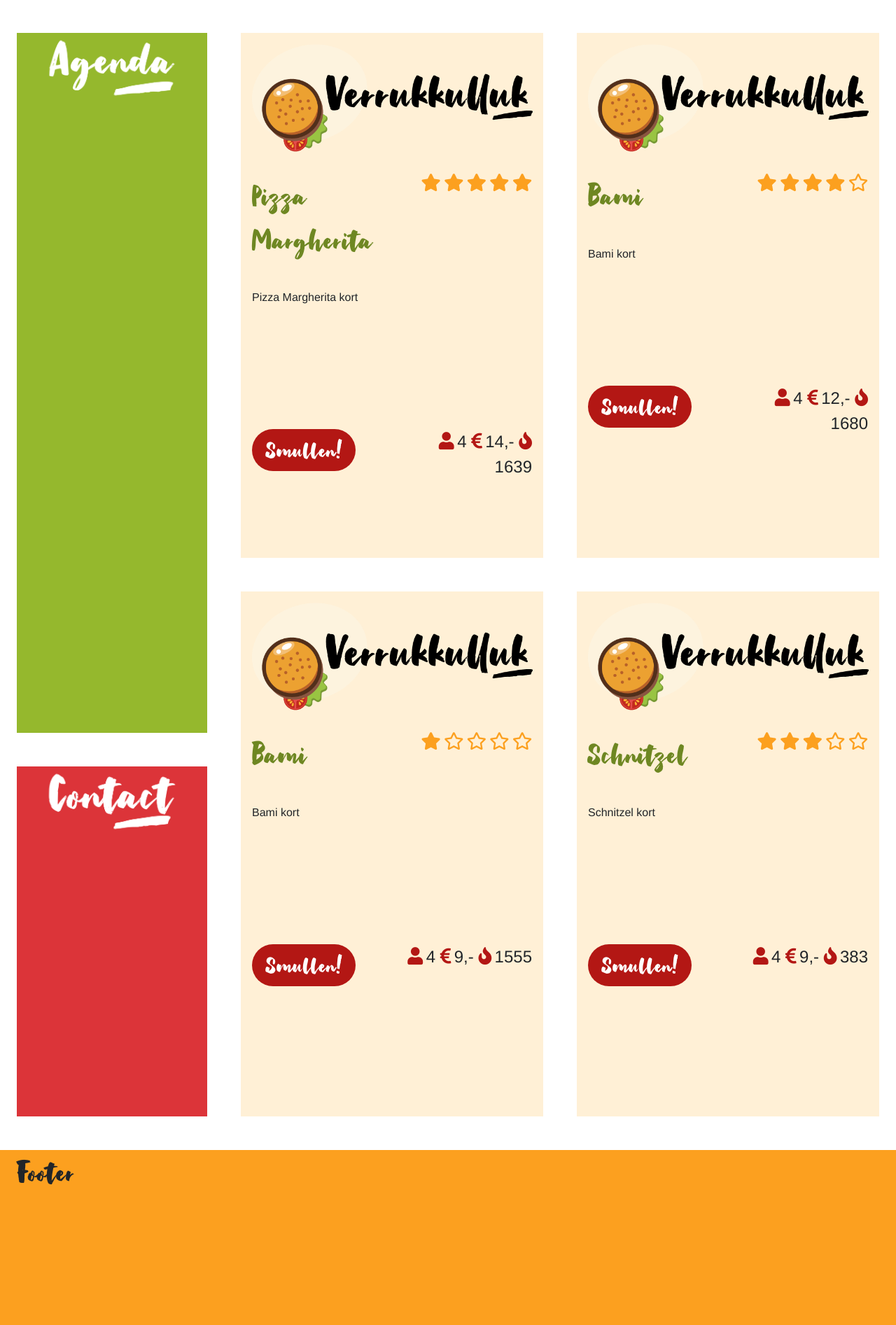
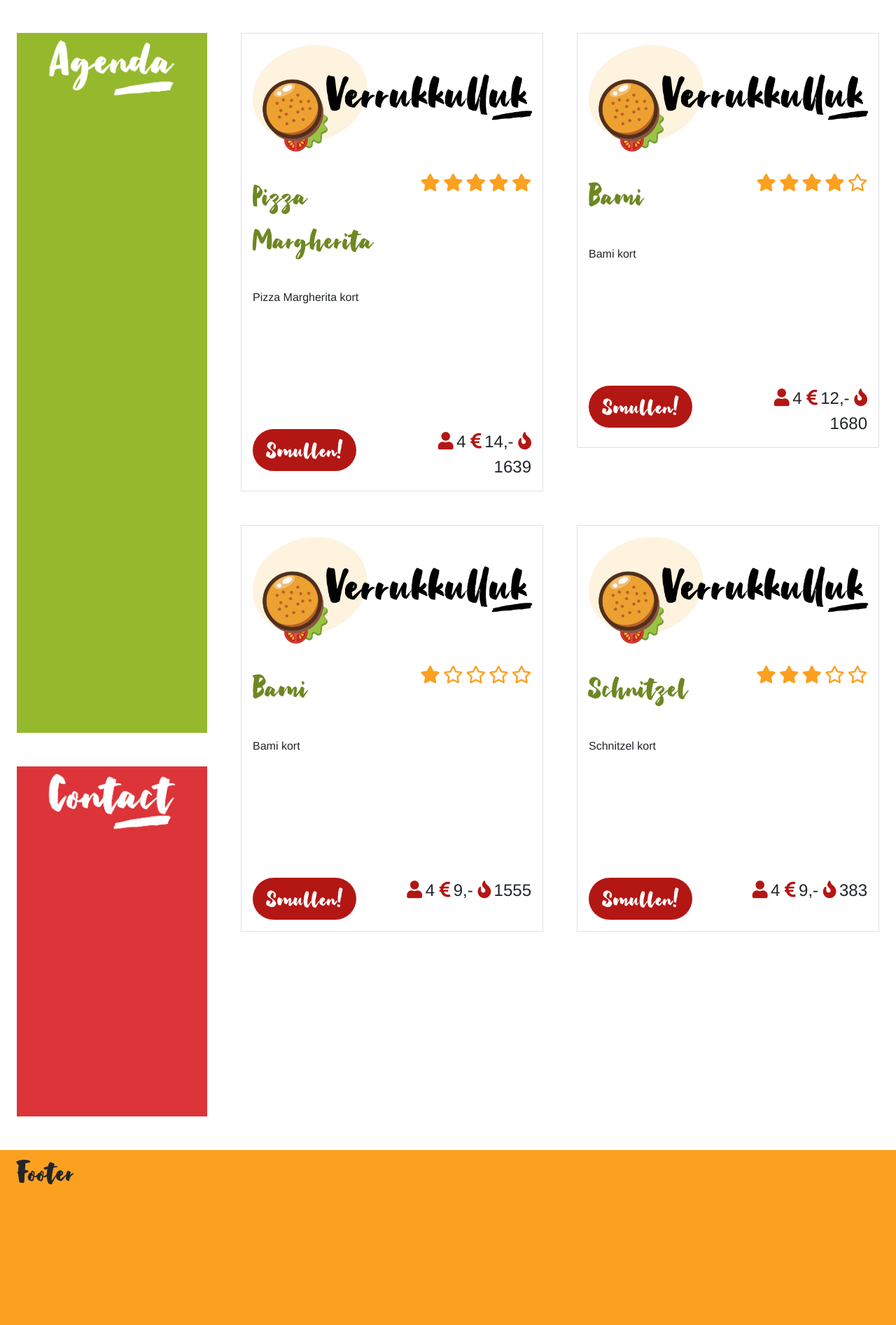
Before and after one commit to RensAal/educom-verrukkulluk, a PHP site: page / in a window 1280 px wide. Shown: the part 943-2836 px from the top of the page at 70% size. Run offline with PHP 8.4, Linux system fonts and the light colour scheme; data comes from the database, SQL or seed files in the repository.

Commit message:
Frontend (#13)

```diff
--- a/templates/homepage.html.twig
+++ b/templates/homepage.html.twig
@@ -72,7 +72,7 @@
         {%  endif  %}
 
             <div class="col-sm-6 g-5">
-                <div class="recept">
+                <div class="border">
                     <div class="row">
                         <img src="assets/img/logo-v2.png" class="img-fluid">
                     </div>
```
